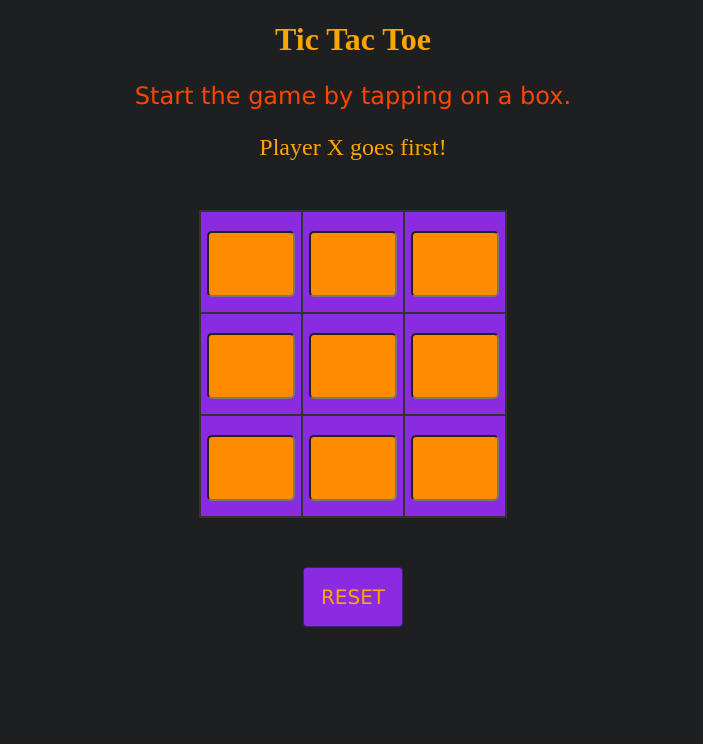
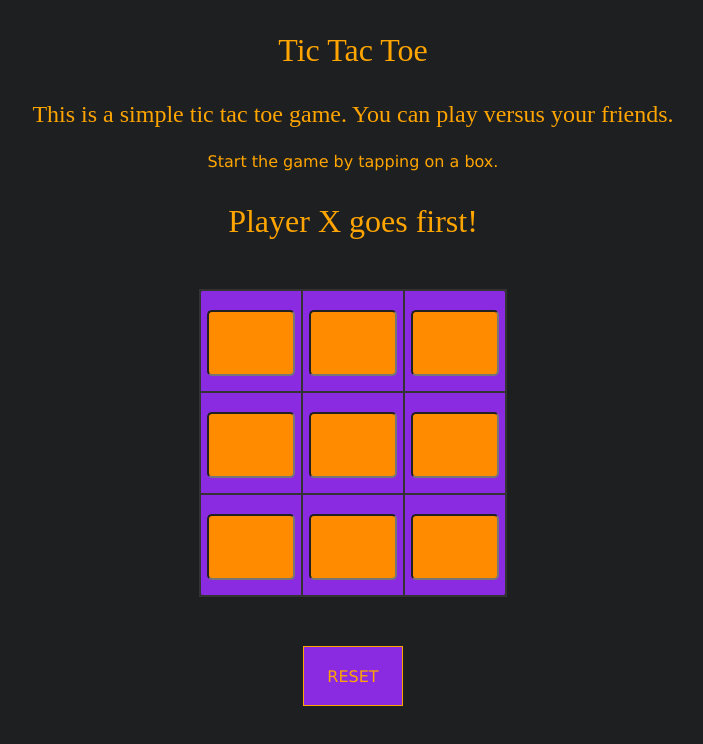
Before and after one commit to Code-Institute-Submissions/tictactoe-1, a plain HTML site: page index.html in a window 1280 px wide. Shown: the whole page, without its empty margins (287-990 px from the left). Drawn offline with Linux system fonts and the light colour scheme.

Commit message:
did some styling and cleaned the css abit.

```diff
--- a/index.html
+++ b/index.html
@@ -17,10 +17,12 @@
 
     <!-- Game Instructions -->
     <div class="container">
-        <h1>Tic Tac Toe</h1>
-        <p id="ins">Start the game by tapping on a box.
+        <p id="title">Tic Tac Toe</p>
+        <p id="subtitle">This is a simple tic tac toe game. You can play versus your friends.
         </p>
+        <p id="ins">Start the game by tapping on a box.</p>
         <p id="print">Player X goes first!</p>
+
     </div>
 
     <!--Game board section-->
--- a/style.css
+++ b/style.css
@@ -9,9 +9,18 @@ body {
     text-align: center;
     align-items: center;
     color: orange;
+
 }
 
-#print {font-size: 3vh;}
+#title {
+    font-size: 4vh;
+}
+
+#subtitle {
+    font-size: 3vh;
+}
+
+#print { font-size: 4ch;}
 
 section {
     text-align: center;
@@ -23,6 +32,8 @@ section {
     width: 306px;
     margin: 50px auto;
     background-color: blueviolet;
+    border-radius: 5px;
+    border:rgb(51, 39, 131)
 }
 
 .cell {
@@ -44,11 +55,12 @@ section {
     height: 60px;
     border: 1px solid rgb(51, 39, 131);
     margin: auto;
-    border-radius: 4px;
+   /* border-radius: 5px; this makes it round */
     font-family: Verdana, Geneva, Tahoma, sans-serif;
     background-color: blueviolet;
+    border-color: orange;
     color: orange;
-    font-size: 20px;
+    font-size: 2vh;
     cursor: pointer;
 }
 
@@ -56,8 +68,8 @@ section {
 
 #ins {
     font-family: Verdana, Geneva, Tahoma, sans-serif;
-    color: orangered;
-    font-size: 3vh;
+    color: orange;
+    font-size: 2vh;
 }
 
 /* 3*3 Grid */
```
Also changed, not shown: 1 other file.
